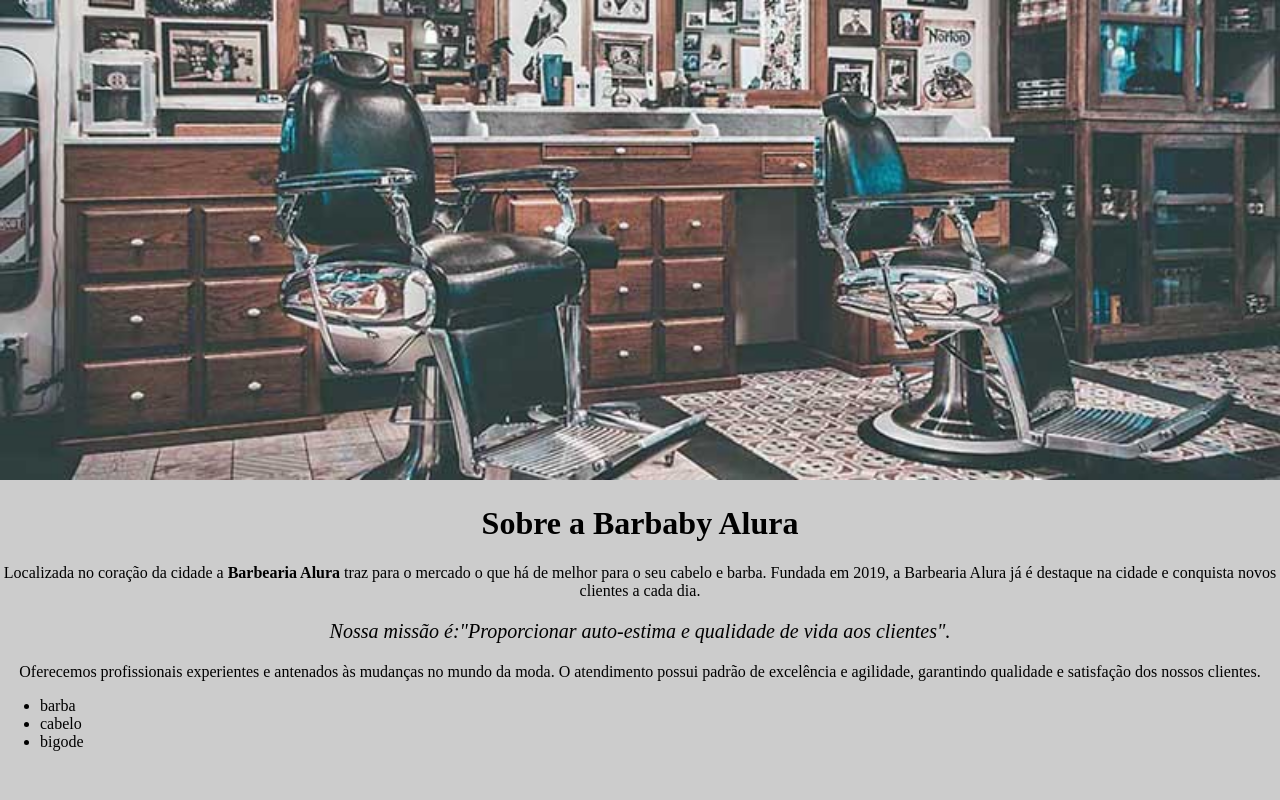
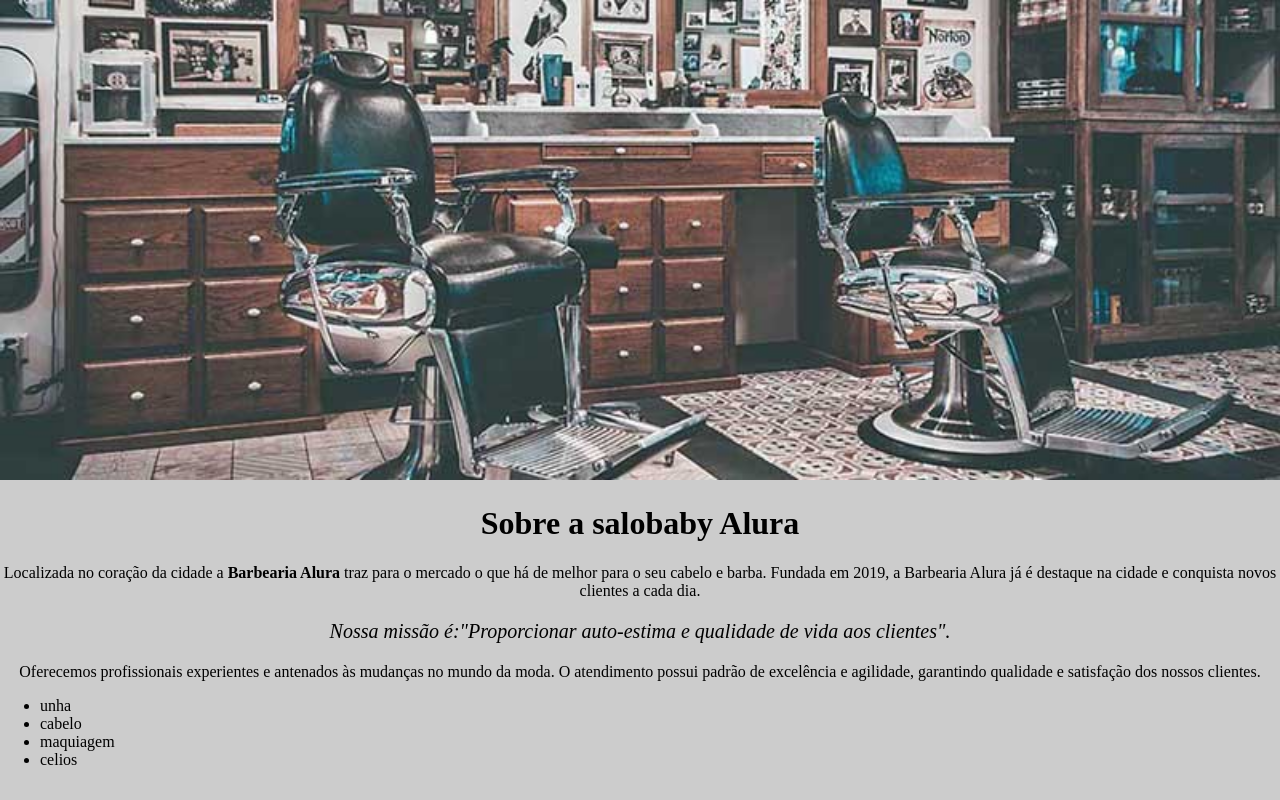
Before and after one commit to thlara/barbearia, a plain HTML site: page index.html in a window 1280 px wide. Drawn offline with Linux system fonts and the light colour scheme.

Commit message:
title salobaby

```diff
--- a/index.html
+++ b/index.html
@@ -3,7 +3,7 @@
 
 	<head>
 		<meta charset="utf-8">
-		<title>Barbearia Alura</title>
+		<title>salobaby</title>
 		<link rel="stylesheet" type="text/css" href="style.css">
 
 	</head>
@@ -15,7 +15,7 @@
 
 	<body>
 
-		<h1>Sobre a Barbaby Alura</h1>
+		<h1>Sobre a salobaby Alura</h1>
 
 	<p>Localizada no coração da cidade a <b>Barbearia Alura</b> traz para o mercado o que há de melhor para o seu cabelo e barba. Fundada em 2019, a Barbearia Alura já é destaque na cidade e conquista novos clientes a cada dia.</p>
 
@@ -24,9 +24,10 @@
 	<p>Oferecemos profissionais experientes e antenados às mudanças no mundo da moda. O atendimento possui padrão de excelência e agilidade, garantindo qualidade e satisfação dos nossos clientes.</p>
 
 	<ul>
-		<li>barba</li>
+		<li>unha</li>
 		<li>cabelo</li>
-		<li>bigode</li>
+		<li>maquiagem</li>
+		<li>celios</li>
 	</ul>
 
 </html>
```
